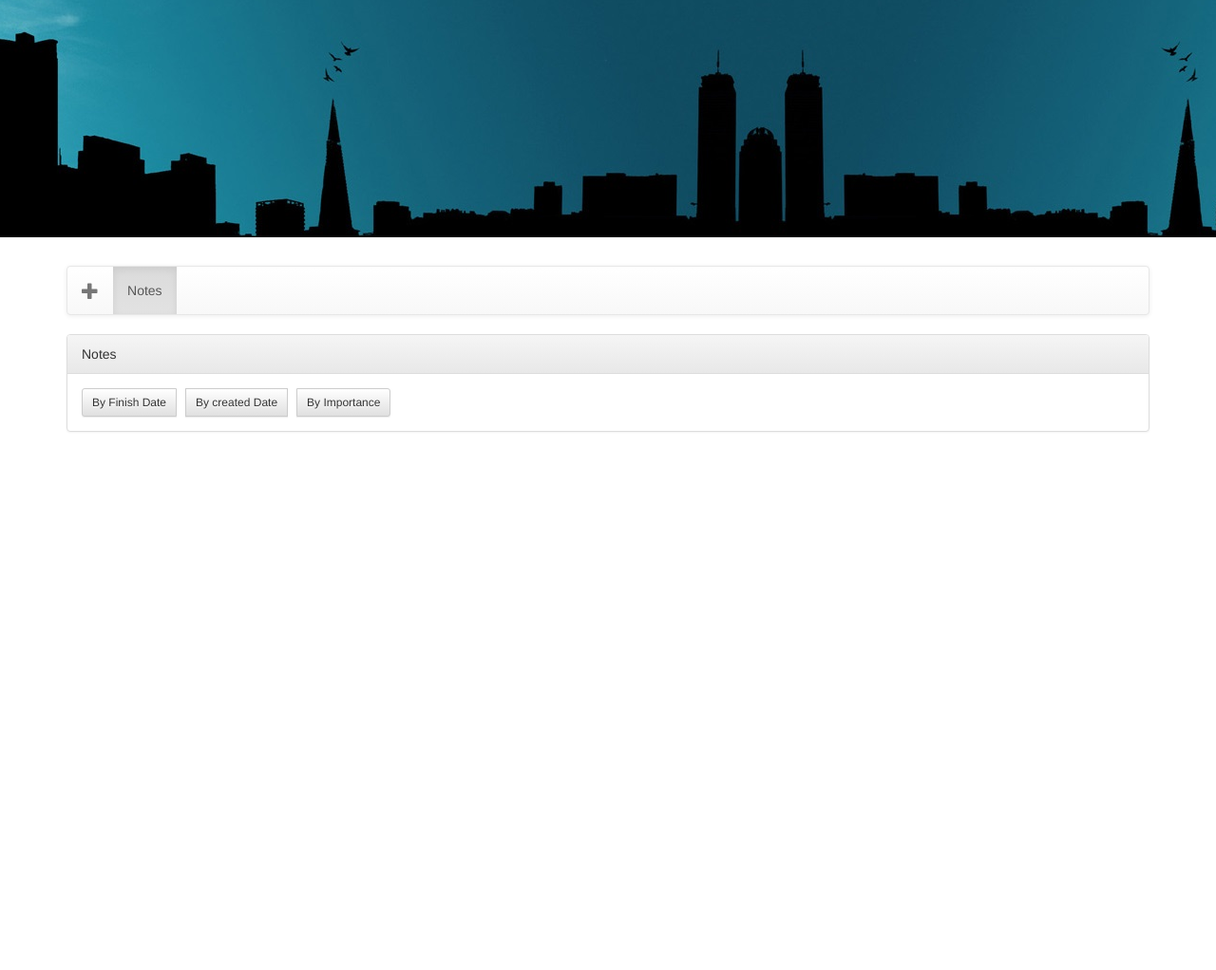
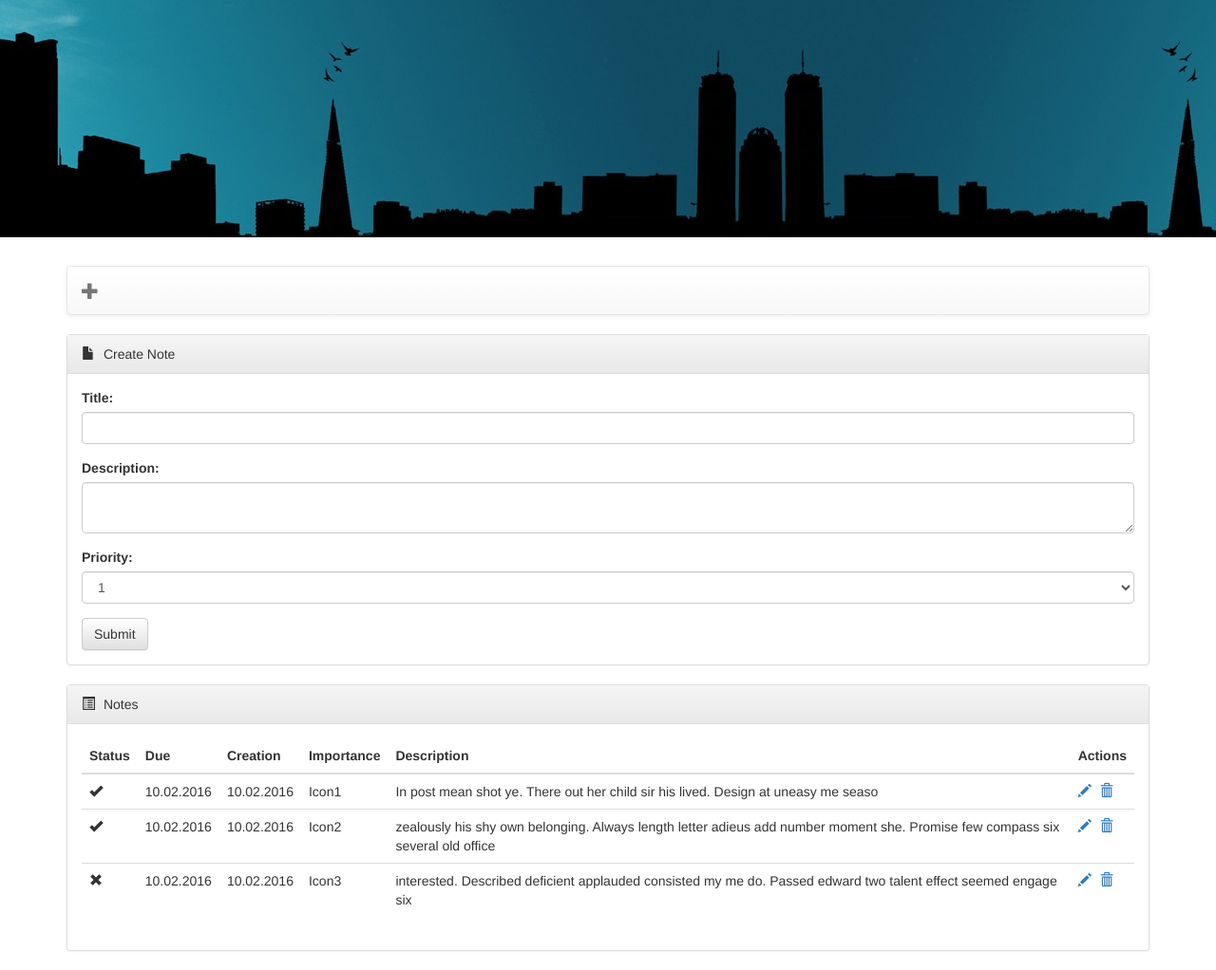
Before and after one commit to HansMusterWhatElse/NotesJS, a plain HTML site: page NotesJS/index.html in a window 1280 px wide. Shown: the whole page at 95% size. Before the commit the page ends 800 px from the top, so only its background shows below. Drawn offline with nearby package versions, Linux system fonts and the light colour scheme.

Commit message:
one small step for me, one giant step for mankind

```diff
--- a/NotesJS/css/style.css
+++ b/NotesJS/css/style.css
@@ -20,3 +20,6 @@ body {
 .sort-button {
     margin: 0 10px 0 0;
 }
+.icon {
+    margin: 0 5px 0 0;
+}
--- a/NotesJS/index.html
+++ b/NotesJS/index.html
@@ -6,6 +6,14 @@
     <link rel="stylesheet" href="https://maxcdn.bootstrapcdn.com/bootstrap/3.3.4/css/bootstrap.min.css">
     <link rel="stylesheet" href="https://maxcdn.bootstrapcdn.com/bootstrap/3.3.4/css/bootstrap-theme.min.css">
     <link href="css/style.css" rel="stylesheet" />
+    <!--
+    ----------------------
+    My ToDo's
+    ----------------------
+    0) Change priority Selection => 3 radio buttons with a picture
+    1) Change color depening on the due date (red, orange, green)
+    2) Show all or just pending Notes => hack near the Status Column?
+    -->
 </head>
 <body id="home">
     <!-- Header -->
@@ -27,7 +35,7 @@
                     </div>
                     <div id="navbar" class="navbar-collapse collapse">
                         <ul class="nav navbar-nav">
-                            <li class="active"><a href="#">Notes</a></li>
+                            <!--<li class="active"><a href="#">Notes</a></li>-->
                             <!--<li class="dropdown">
                                 <a href="#" class="dropdown-toggle" data-toggle="dropdown" role="button" aria-expanded="false">Dropdown <span class="caret"></span></a>
                                 <ul class="dropdown-menu" role="menu">
@@ -50,31 +58,116 @@
                     </div><!--/.nav-collapse -->
                 </div><!--/.container-fluid -->
             </nav>
+        </section>
+    </header>
 
-            <!-- Panel -->
-            <div class="panel panel-default">
-                <div class="panel-heading">
-                    Notes
-                </div>
-                <div class="panel-body">
-                    <div class="btn-group">
-                        <button type="button" class="btn btn-default btn-sm sort-button">By Finish Date</button>
-                        <button type="button" class="btn btn-default btn-sm sort-button">By created Date</button>
-                        <button type="button" class="btn btn-default btn-sm sort-button">By Importance</button>
+    <section class="container">
+        <!--Create Note-->
+        <div class="panel panel-default">
+            <div class="panel-heading">
+                <span class="glyphicon glyphicon-file icon"></span>
+                Create Note
+            </div>
+            <div class="panel-body">
+                <form role="form">
+                    <div class="form-group">
+                        <label for="title">Title:</label>
+                        <input class="form-control" id="title">
                     </div>
-                    <!-- Content -->
+                    <div class="form-group">
+                        <label for="desc">Description:</label>
+                        <textarea  class="form-control" id="desc"></textarea>
+                    </div>
+                    <div class="form-group">
+                        <label for="sel1">Priority:</label>
+                        <select class="form-control" id="priority">
+                            <option>1</option>
+                            <option>2</option>
+                            <option>3</option>
+                            <option>4</option>
+                        </select>
+                    </div>
                     <div>
+                        <!-- Upload attachement -->
+                    </div>
+                    <button type="submit" class="btn btn-default">Submit</button>
 
-                    </div> <!--Content -->
-                </div>
+                </form>
             </div>
+        </div>
 
-        </section>
+        <!-- Display Notes -->
+        <div class="panel panel-default">
+            <div class="panel-heading">
+                <span class="glyphicon glyphicon-list-alt icon"></span>
+                Notes
+            </div>
+            <div class="panel-body">
+                <table class="table">
+                    <thead>
+                    <tr>
+                        <th>Status</th>
+                        <th>Due</th>
+                        <th>Creation</th>
+                        <th>Importance</th>
+                        <th>Description</th>
+                        <th>Actions</th>
+                    </tr>
+                    </thead>
+                    <tbody>
+                    <tr>
+                        <td><span class="glyphicon glyphicon-ok icon"></span></td>
+                        <td>10.02.2016</td>
+                        <td>10.02.2016</td>
+                        <td>Icon1</td>
+                        <td>In post mean shot ye. There out her child sir his lived. Design at uneasy me seaso</td>
+                        <td>
+                            <a href="#" class="icon">
+                                <span class="glyphicon glyphicon-pencil"></span>
+                            </a>
+                            <a href="#" class="icon">
+                                <span class="glyphicon glyphicon-trash"></span>
+                            </a>
+                        </td>
+                    </tr>
+                    <tr>
+                        <td><span class="glyphicon glyphicon-ok icon"></span></td>
+                        <td>10.02.2016</td>
+                        <td>10.02.2016</td>
+                        <td>Icon2</td>
+                        <td>zealously his shy own belonging. Always length letter adieus add number moment she. Promise few compass six several old office</td>
+                        <td>
+                            <a href="#" class="icon">
+                                <span class="glyphicon glyphicon-pencil"></span>
+                            </a>
+                            <a href="#" class="icon">
+                                <span class="glyphicon glyphicon-trash"></span>
+                            </a>
+                        </td>
+                    </tr>
+                    <tr>
+                        <td><span class="glyphicon glyphicon-remove icon"></span></td>
+                        <td>10.02.2016</td>
+                        <td>10.02.2016</td>
+                        <td>Icon3</td>
+                        <td>interested. Described deficient applauded consisted my me do. Passed edward two talent effect seemed engage six</td>
+                        <td>
+                            <a href="#" class="icon">
+                                <span class="glyphicon glyphicon-pencil"></span>
+                            </a>
+                            <a href="#" class="icon">
+                                <span class="glyphicon glyphicon-trash"></span>
+                            </a>
+                        </td>
+                    </tr>
+                    </tbody>
+                </table>
+            </div>
+        </div>
+</section><!--container-->
 
-    </header>
-    <section class="container"></section><!--container-->
     <footer></footer>
-    <script src="https://ajax.googleapis.com/ajax/libs/jquery/1.11.2/jquery.min.js"></script>
+    <script src="http://code.jquery.com/jquery-2.1.4.min.js"></script>
     <script src="https://maxcdn.bootstrapcdn.com/bootstrap/3.3.4/js/bootstrap.min.js"></script>
 </body>
 </html>
```
